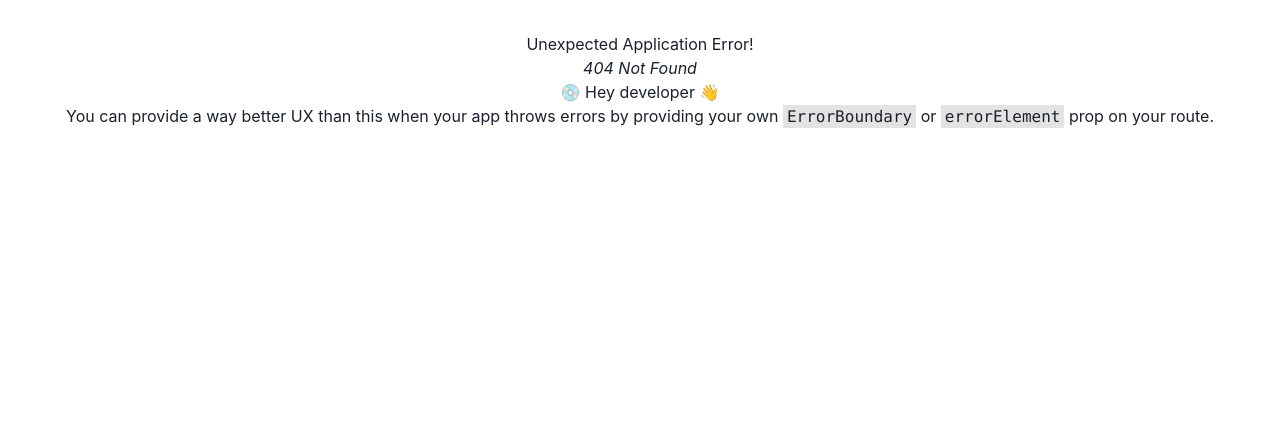
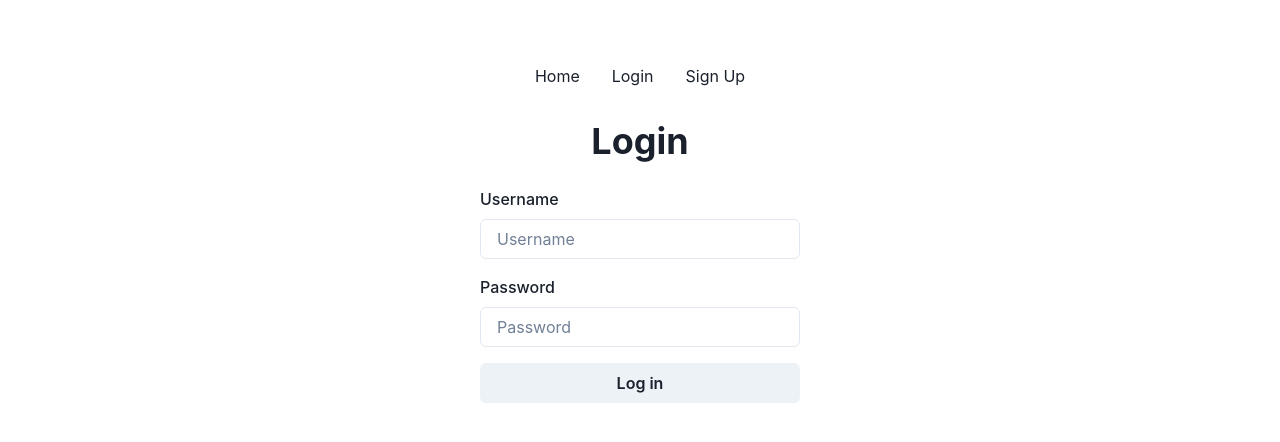
Before and after one commit to v-sudo29/members-only, a React (Vite) app in the folder client/: page /login in a window 1280 px wide. Before the commit this address had no page. Shown: the top 442 px of the page. Built offline with nearby package versions, Linux system fonts and the light colour scheme; the HTML template or start-up script is replaced by a standard one.

Commit message:
Implement React Context API for authentication

```diff
--- a/client/src/App.tsx
+++ b/client/src/App.tsx
@@ -8,14 +8,17 @@ import {
 import { ChakraProvider } from '@chakra-ui/react'
 import Layout from './components/Layout'
 import Home from './pages/Home'
+import Login from './pages/Login'
 import SignUp from './pages/SignUp'
 import './App.css'
+import { AuthProvider } from './context/AuthContext'
 
 const router = createBrowserRouter(
   createRoutesFromElements(
     <Route path='/' element={<Layout/>}>
       <Route index element={<Home/>} />
-      <Route path='/sign-up' element={<SignUp/>} />
+      <Route path='login' element={<Login/>} />
+      <Route path='sign-up' element={<SignUp/>} />
     </Route>
   )
 )
@@ -23,7 +26,9 @@ const router = createBrowserRouter(
 function App() {
   return (
     <ChakraProvider>
-      <RouterProvider router={router}/>
+      <AuthProvider>
+        <RouterProvider router={router}/>
+      </AuthProvider>
     </ChakraProvider>
   )
 }
--- a/client/src/components/Header.tsx
+++ b/client/src/components/Header.tsx
@@ -10,6 +10,7 @@ export default function Header() {
       padding: '2rem'
     }}>
       <NavLink to='/'>Home</NavLink>
+      <NavLink to='/login'>Login</NavLink>
       <NavLink to='/sign-up'>Sign Up</NavLink>
     </nav>
   )
--- /dev/null
+++ b/client/src/context/AuthContext.tsx
@@ -0,0 +1,41 @@
+import { ReactNode, createContext, useContext, useState } from "react"
+
+export interface User {
+  fullName: string,
+  membershipStatus: boolean,
+  password: string,
+  username: string,
+  __v: number,
+  _id: string
+}
+
+interface AuthObject {
+  authUser: User | null,
+  setAuthUser: React.Dispatch<React.SetStateAction<User | null>>,
+  isLoggedIn: boolean,
+  setIsLoggedIn: React.Dispatch<React.SetStateAction<boolean>>
+}
+
+const AuthContext = createContext<AuthObject>({} as AuthObject)
+
+export const useAuth = () => {
+  return useContext(AuthContext)
+}
+
+export const AuthProvider = ({ children } : { children: ReactNode }) => {
+  const [authUser, setAuthUser] = useState<User | null>(null)
+  const [isLoggedIn, setIsLoggedIn] = useState<boolean>(false)
+
+  const authInfo = {
+    authUser,
+    setAuthUser,
+    isLoggedIn,
+    setIsLoggedIn
+  }
+
+  return (
+    <AuthContext.Provider value={authInfo}>
+      {children}
+    </AuthContext.Provider>
+  )
+}
--- a/client/src/pages/Home.tsx
+++ b/client/src/pages/Home.tsx
@@ -1,5 +1,36 @@
+import { Button, Heading } from "@chakra-ui/react"
+import axios from "axios"
+import { useAuth } from "../context/AuthContext"
+
 export default function Home() {
+  const auth = useAuth()
+  const { authUser, setAuthUser, isLoggedIn, setIsLoggedIn } = auth
+
+  const handleGetInfo = () => {
+    axios.get('http://localhost:3000/user', { withCredentials: true })
+      .then(result => {
+        if (result.data == 'No user logged in') console.log('No user logged in')
+        else console.log('User is logged in!')
+      })
+      .catch(err => console.log(err))
+  }
+
+  const handleLogout = () => {
+    axios.get('http://localhost:3000/logout', { withCredentials: true })
+      .then(result => {
+        setIsLoggedIn(false)
+        setAuthUser(null)
+        console.log(result)
+      })
+      .catch(err => console.log(err))
+  }
+
   return (
-    <div>Homepage!</div>
+    <div>
+      <Heading>Homepage</Heading>
+      { authUser && <Heading fontSize='1.4rem' fontWeight='400'>Hello {authUser.username} </Heading> }
+      <Button onClick={handleGetInfo} mt='1rem'>Get User Info</Button>
+      { isLoggedIn && <Button onClick={handleLogout} ml='1rem' mt='1rem'>Log Out</Button> }
+    </div>
   )
 }
--- /dev/null
+++ b/client/src/pages/Login.tsx
@@ -0,0 +1,60 @@
+import { useRef } from "react"
+import { useNavigate } from "react-router-dom"
+import {
+  Button,
+  Heading,
+  FormLabel,
+  Input,
+  VStack
+} from "@chakra-ui/react"
+import { Form } from "react-router-dom"
+import axios from "axios"
+import { useAuth } from "../context/AuthContext"
+
+export default function Login() {
+  const usernameRef = useRef<HTMLInputElement | null>(null)
+  const passwordRef = useRef<HTMLInputElement | null>(null)
+  const navigate = useNavigate()
+  const auth = useAuth()
+  const { setAuthUser, setIsLoggedIn } = auth
+
+  const handleSubmit = () => {
+    if (usernameRef.current && passwordRef.current) {
+      const payload = {
+        username: usernameRef.current.value,
+        password: passwordRef.current.value
+      }
+      axios.post('http://localhost:3000/login', payload, { withCredentials: true })
+        .then(result => {
+          if (result.data !== 'Invalid credentials') {
+            setAuthUser(result.data)
+            setIsLoggedIn(true)
+            navigate('/')
+          }
+        })
+        .catch(err => console.error(err))
+    }
+  }
+
+  return (
+    <VStack>
+      <Heading>Login</Heading>
+      <Form style={{ width: '20rem'}}>
+        <FormLabel mt='1rem'>Username</FormLabel>
+        <Input
+          ref={usernameRef}
+          type='text'
+          placeholder='Username'
+        />
+        <FormLabel mt='1rem'>Password</FormLabel>
+        <Input
+          ref={passwordRef}
+          type='password'
+          placeholder='Password'
+          autoComplete='on'
+        />
+        <Button onClick={handleSubmit} w='100%' mt='1rem'>Log in</Button>
+      </Form>
+    </VStack>
+  )
+}
```
Also changed, not shown: client/src/context/ThemeContext.tsx (added, +28 -0 lines).
